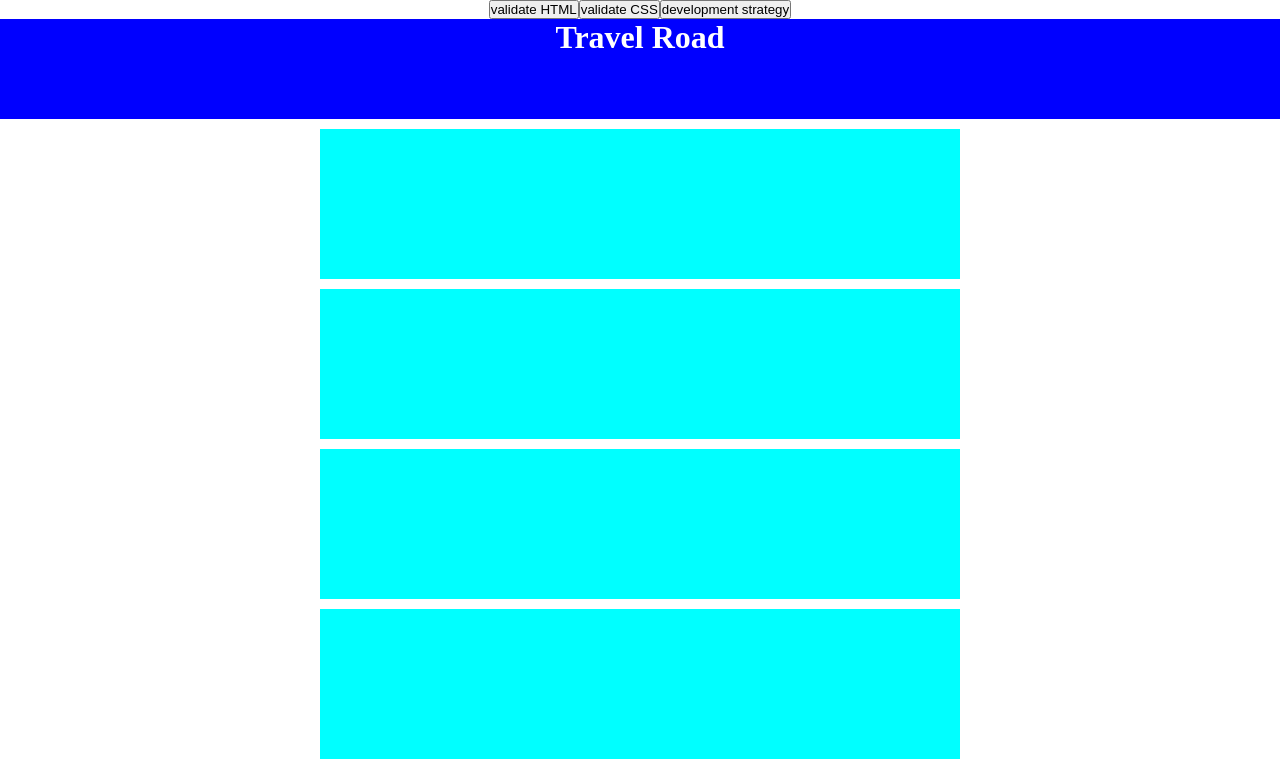
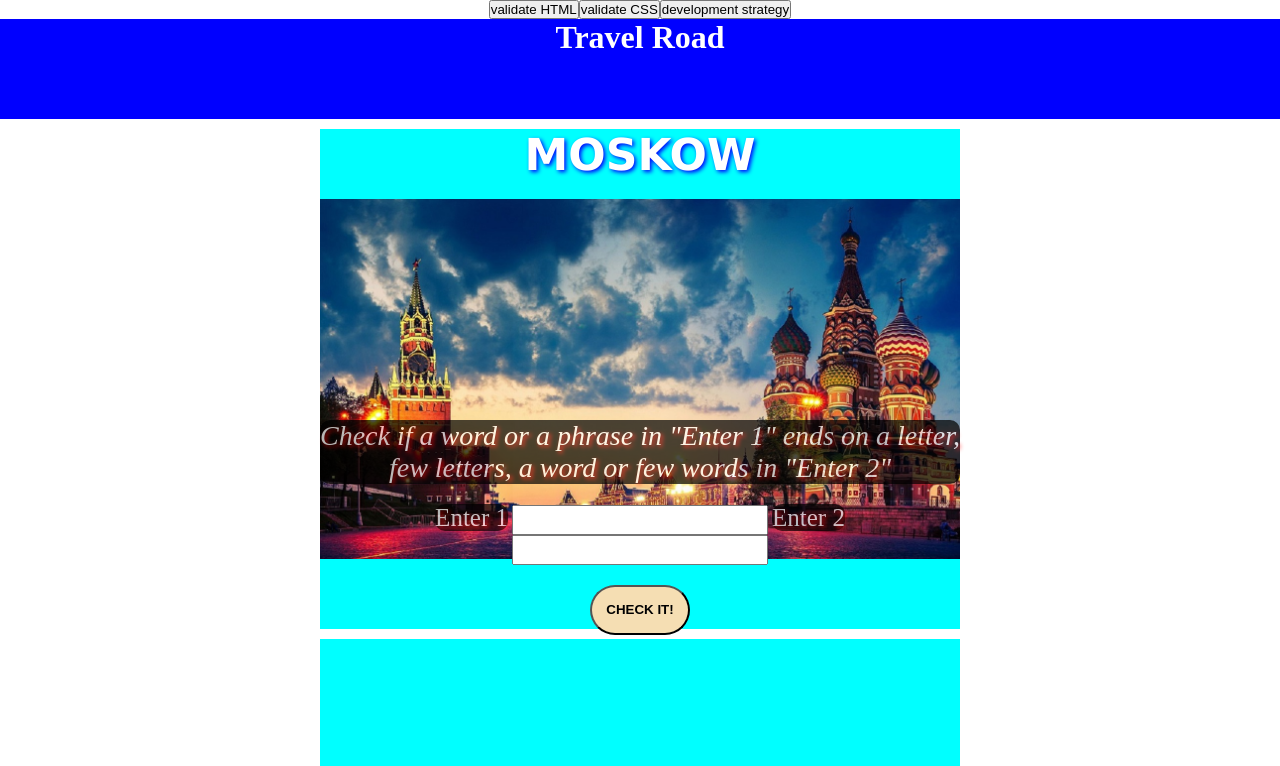
Before and after one commit to aleks2407/country_info, a plain HTML site: page index.html in a window 1280 px wide. Shown: the top 766 px of the page. Drawn offline with Linux system fonts and the light colour scheme.

Commit message:
Add confirm-ending article Closes gh-3

```diff
--- a/index.html
+++ b/index.html
@@ -17,7 +17,21 @@
 
 		<section>
 			<!--first two article for Aleksandra-->
-			<article class="article1"></article>
+			<article class="article1">
+				<h2 class="city">Moskow</h2>
+				<p class="instruction">Check if a word or a phrase in "Enter 1" ends on a letter, few letters, a word or few words in "Enter 2"</p>
+                <div class="js-function">
+				   <label class="arguments" for="arg1">Enter 1</label>
+				   <input type="text" id="arg1" oninput="clearResultHandler()">
+
+				   <label class="arguments" for="arg2">Enter 2</label>
+				   <input type="text" id="arg2" oninput="clearResultHandler()"> <br>
+
+				   <button class="check" onclick="confirmEndingHandler()">CHECK IT!</button>
+
+				   <p id="result"></p>
+			    </div>
+			</article>
 			<article class="article2"></article>
 			<!--Article 3&4 for Oguz-->
 			<article class="article3"></article>
--- a/scripts/confirm-ending.js
+++ b/scripts/confirm-ending.js
@@ -3,7 +3,9 @@
 console.log('-- loading: confirmEnding');
 
 
-function confirmEnding() { }
+function confirmEnding(arg1, arg2) {
+  return arg1.endsWith(arg2);
+}
 
 
 {
@@ -62,14 +64,21 @@ function confirmEnding() { }
 
 
 function confirmEndingHandler() {
+  // read user input
+  const arg1 = document.getElementById('arg1').value;
+  const arg2 = document.getElementById('arg2').value;
+
   debugger;
-
-  // read user input
-
   // core logic
-  const result = confirmEnding(str, ending);
+  const result = confirmEnding(arg1, arg2);
 
   // display for use
+  document.getElementById('result').innerHTML = result;
 
   // log for developers
+  console.log('Is "' + arg1 + '" ending with "' + arg2 + '" : ' + result);
 }
+
+function clearResultHandler() {
+  document.getElementById('result').innerHTML = '';
+}
--- a/style.css
+++ b/style.css
@@ -29,7 +29,75 @@ article {
 	margin-bottom: 10px;
 	background-color: aqua;
 	width: 50%;
-	height: 150px;
+	height: 600px;
+}
+
+/* Article 1 */
+.article1 {
+	background-image: url(./img/alex/Moscow-Android-Wallpapers.jpg);
+	background-repeat: no-repeat;
+	background-size: 100%;
+	height: 500px;
+	background-position: center;
+}
+
+h2.city{
+	font-size: 44px;
+	text-align: center;
+	font-family: Verdana, Geneva, Tahoma, sans-serif ;
+	color: #ffffff;
+	font-weight: bold;
+	text-transform: uppercase;
+	text-shadow: 2px 2px 4px blue;
+}
+p.instruction {
+	background-color: black;
+	border-radius: 10px;
+	opacity: 0.7;
+	text-align: center;
+	margin-top: 240px;
+	margin-bottom: 20px;
+	font-size: 28px;
+	color: white;
+	text-shadow: 2px 2px 4px red ;
+	font-style: italic;
+}
+
+label.arguments {
+	background-color: black;
+	border-radius: 10px;
+	opacity: 0.7;
+	color: white;
+	font-size: 25px;
+	text-shadow: 2px 2px 4px red ;
+}
+
+div.js-function {
+	text-align: center;
+}
+
+#arg1, #arg2 {
+	height: 30px;
+	width: 40%;
+	font-size: 20px;
+	padding: 10px;
+}
+
+button.check {
+	margin-top: 20px;
+	height: 50px;
+	width: 100px;
+	background-color: wheat;
+	border-radius: 30px;
+	font-weight: bold;
+}
+
+p#result {
+	font-size: 30px;
+	color: whitesmoke;
+	text-transform: uppercase;
+	font-weight: bolder;
+	text-shadow: 2px 2px 4px blue;
 }
 /*it will change the things I have made it just for starting point*/
 /*your class en id can be related your article number then we will have zero conflict :)*/
```
Also changed, not shown: img/alex/Moscow-Android-Wallpapers.jpg (added), 1 other file.
